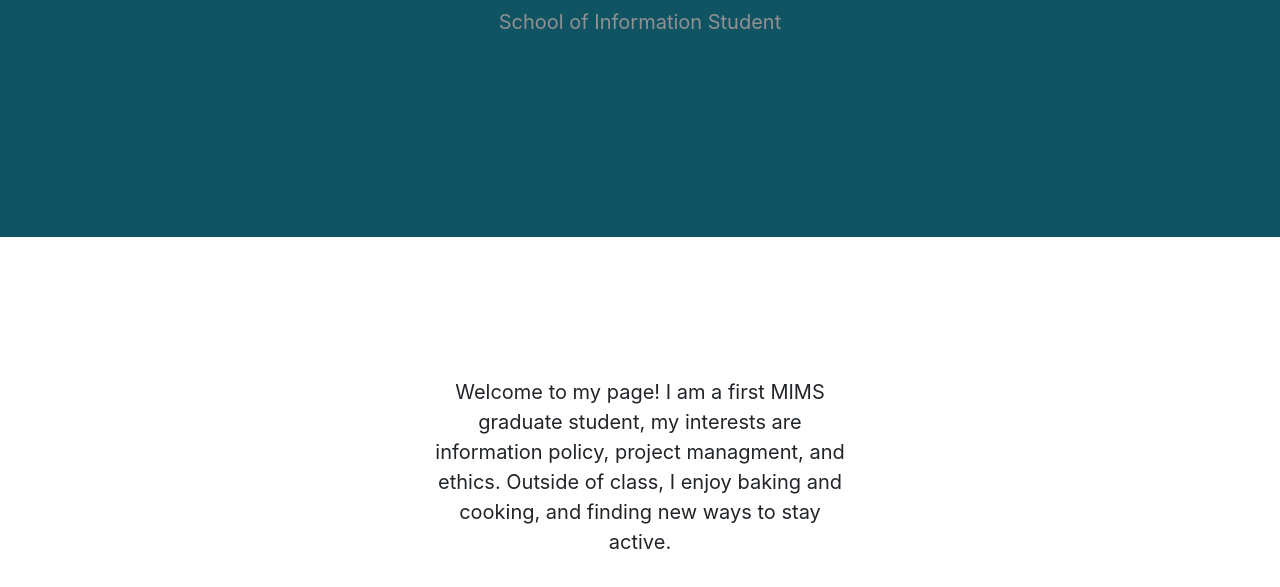
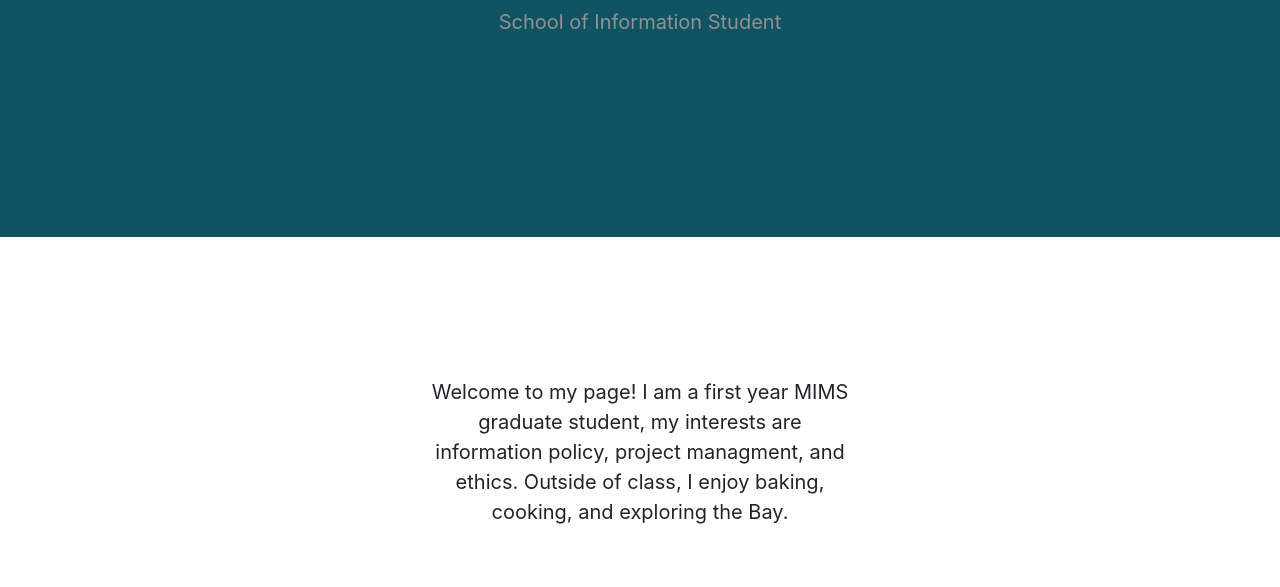
Before and after one commit to otchoumie/otchoumie, a plain HTML site: page docs/index.html in a window 1280 px wide. Shown: the part 273-860 px from the top of the page. Drawn offline with Linux system fonts and the light colour scheme.

Commit message:
Update index.html

```diff
--- a/docs/index.html
+++ b/docs/index.html
@@ -39,9 +39,9 @@
             <div class="col-md-6 col-lg-4 mb-5">
                 <!-- put your bio paragraph here; remember to use the correct html tags -->
                     <p> Welcome to my page!
-                        I am a first MIMS graduate student, my interests are
+                        I am a first year MIMS graduate student, my interests are
                         information policy, project managment, and ethics. Outside of class,
-                        I enjoy baking and cooking, and finding new ways to stay active.
+                        I enjoy baking, cooking, and exploring the Bay.
                 </p>
 
             </div>
```
